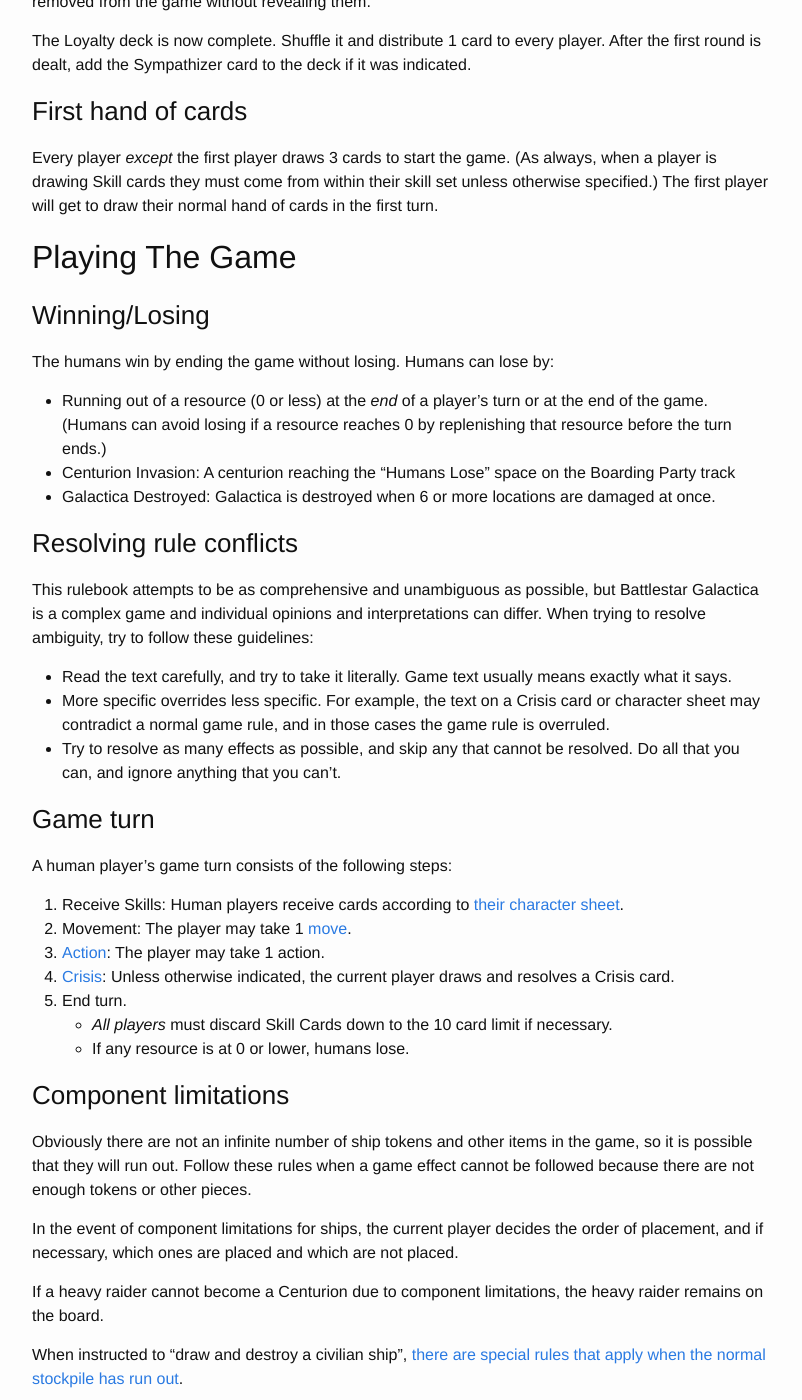
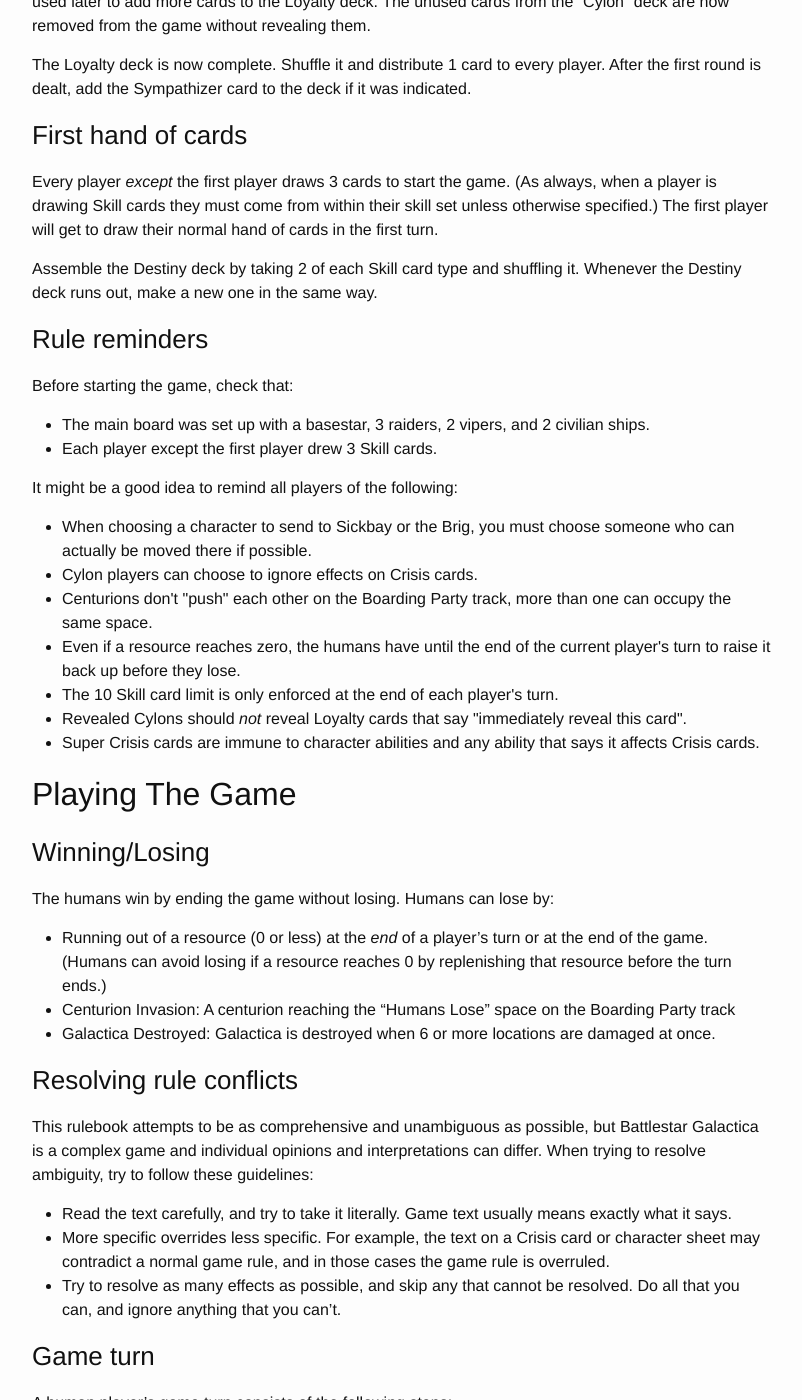
Before and after one commit to jbiatek/BSGRulebook, a Jekyll site: the page built from dynamic.md, in a window 1280 px wide and 1400 px high, scrolled down 4383 px. Shown: the whole window, without its empty margins (238-1040 px from the left). Built offline with Jekyll 4.4.1, drawn with Linux system fonts in a browser that asks for light colours; some of the changed text lies outside the part shown.

Commit message:
Added rule reminders, some other fixes

```diff
--- a/dynamic.md
+++ b/dynamic.md
@@ -256,17 +256,21 @@ When an expansion includes a "fancy" version of an existing component, such as t
 
 ### Pegasus
 
-Add the following components from the Pegasus expansion:
+To add the Pegasus expansion, first remove the existing "Investigative Committee" cards from the base game's Politics deck. Pegasus includes a new set of "Investigative Committee" cards that *don't* show the Destiny deck's cards.
+
+Put the Battlestar Pegasus board to the right of the main board so that the space for the Treachery skill card deck lines up with the other Skill card decks. <span class="nodaybreak">Put the "Cylon Locations" overlay on top of the main board's Cylon Locations.</span><span class="daybreak">Do not use the Pegasus "Cylon Locations" overlay, the Daybreak one will be used instead.</span>
+
+Next, add these components from the Pegasus expansion:
 
 - The new character sheets and tokens
 - The Battlestar Pegasus game board and Pegasus damage tokens
-- The Cylon Overlay, covering the regular Cylon Locations
-- New Skill Cards (including "Reckless" Treachery cards)
-    - This expansion includes new "Investigative Committee" cards, which *don't* show the Destiny deck's contribution. The original "Investigative Committee" cards are removed from the game when including these new ones.
+- New Skill Cards <span class="nodaybreak">(including "Reckless" Treachery cards)</span><span class="daybreak">(but do not add the Treachery cards, the ones from Daybreak will be used instead)</span>
 - New Crisis, Destination, Quorum, Super Crisis Cards, and Loyalty cards
 - The "Scar" token, which denotes a special raider
 
-To play with Cylon Leaders, also add the Cylon Leader sheets and tokens. The Cylon leader will also need the "Infiltrator" card and Agenda cards.
+<p class="cylonleader">To play with Cylon Leaders, also add the Cylon Leader sheets and tokens. The Cylon leader will also need the "Infiltrator" card and Agenda cards.</p>
+
+<p class="nocylonleader">These rules are configured for play *without* a Cylon leader.</p>
 
 </div>
 
@@ -277,7 +281,7 @@ To play with Cylon Leaders, also add the Cylon Leader sheets and tokens. The Cyl
 Add the following components from Exodus:
 
 - New character sheets and tokens
-- New Crisis, Quorum, Super Crisis, Skill, and Destination cards. Only include the "CAG Chooses" Crisis and Super Crisis cards if also playing with Cylon Fleet.
+- New Crisis, Quorum, Super Crisis, Skill, and Destination cards. <span class="nocylonfleet">Do not add Crisis and Super Crisis cards that say "CAG Chooses" on them.</span>
 - One additional nuke token next to the board. The Admiral still only receives 2 to start, but now humans may earn more through game effects.
 
 <div class="cylonfleet" markdown="1">
@@ -285,12 +289,12 @@ Add the following components from Exodus:
 In addition, follow these steps to set up the Cylon Fleet module:
 
 - Remove all Cylon attack cards from the Crisis and Super Crisis decks. Also remove the "Mining Asteroid" Destination, if present (since it uses the "Scar" Cylon attack card).
-- Add all "CAG Chooses" Crisis and Super Crisis cards to their respective decks.
--  Place the Cylon Fleet board to the left of the main board, with the Cylon Pursuit marker on the "Start" space.
--  Remove 2 regular vipers from the game, and place the 4 Mark VII vipers in the "Damaged Vipers" box.
--  Add the 4 additional Cylon raiders to the stock of Cylon raiders, for a total of 20.
--  Add the CAG title card with the other title cards for distribution later.
--  Replace the Admiral title card with the alternate version from Exodus. It changes how nukes work. <span class="newcaprica">This Admiral card is used together with the New Caprica Admiral card.</span>
+- Make sure that all Crisis and Super Crisis cards from Exodus were added, including those that say "CAG Chooses".
+- Place the Cylon Fleet board to the left of the main board, with the Cylon Pursuit marker on the "Start" space.
+- Remove 2 regular vipers from the game, and place the 4 Mark VII vipers in the "Damaged Vipers" box.
+- Add the 4 additional Cylon raiders to the stock of Cylon raiders, for a total of 20.
+- Add the CAG title card with the other title cards for distribution later.
+- Replace the Admiral title card with the alternate version from Exodus. It changes how nukes work. <span class="newcaprica">This Admiral card is used together with the New Caprica Admiral card.</span>
 </div>
 
 </div>
@@ -299,15 +303,13 @@ In addition, follow these steps to set up the Cylon Fleet module:
 
 ### Daybreak
 
-Daybreak includes 2 components: the base expansion and the Search for Home ending.
-
-To set up the base expansion,
+To add the Daybreak expansion:
 
 - Place the Colonial One overlay over Colonial One, and the Cylon Locations overlay over the Cylon Locations. This Cylon Locations overlay is the one with "Hub Destroyed" on the back. Make sure that "Colonial One Destroyed" and "Hub Destroyed" are face down.
 - Place one assault raptor in the Reserves, and the rest next to the game board with the other ships.
 - Shuffle the Mutiny deck and place it next to the board.
 - Add the new character sheets and tokens.
-- Add in the new Skill cards, including the "Mutiny" Treachery cards, which are a new type. Note that the Daybreak and Pegasus Treachery cards are *not* intended to be mixed. When playing both expansions, use the Daybreak Treachery cards and remove the Pegasus Treachery cards from the game.
+- Add in the new Skill cards, including the "Mutiny" Treachery cards, which are a new type. <span class="pegasus">Note that the Daybreak and Pegasus Treachery cards are *not* intended to be mixed. When playing both expansions, use the Daybreak Treachery cards and remove the Pegasus Treachery cards from the game. </span>
 - Give each player 1 miracle token.
 
 </div>
@@ -459,6 +461,7 @@ Deal the Cylon Leader two random Motive cards.
 
 Every player *except* the first player draws 3 cards to start the game. (As always, when a player is drawing Skill cards they must come from within their skill set unless otherwise specified.) The first player will get to draw their normal hand of cards in the first turn. <span class="cylonleader">A Cylon Leader draws 2 cards instead of 3 unless they begin the game as an Infiltrator. </span>
 
+Assemble the Destiny deck by taking 2 of each Skill card type and shuffling it. Whenever the Destiny deck runs out, make a new one in the same way.
 
 <div class="ioniannebula" markdown="1">
 ### Ionian Nebula additional setup
@@ -488,6 +491,68 @@ During the game, any player who is sent to the Brig or Sickbay must also draw a
 At distance 8, in addition to whatever the objective card says, [resolve the Trauma phase.](#trauma-phase)
 
 </div>
+
+
+### Rule reminders
+
+Before starting the game, check that:
+
+<ul>
+  <li>The main board was set up with a basestar, 3 raiders, 2 vipers, and 2 civilian ships.</li>
+  <li>Each player except the first player drew 3 Skill cards.</li>
+  <li class="treachery">2 Treachery cards were included in the Destiny deck. </li>
+  <li class="pegasus daybreak">The Pegasus Treachery cards are <em>not</em> being used, just the Daybreak ones.</li>
+  <li class="exodus">The Loyalty deck is separate from the "Not a Cylon" deck, and you know which is which!</li>
+  <li class="cylonfleet">All of the Cylon Attack cards have been removed from the Crisis and Super Crisis decks, as well as the "Mining Asteroid" destination.</li>
+</ul>
+
+It might be a good idea to remind all players of the following:
+
+<ul>
+  <li>When choosing a character to send to Sickbay or the Brig, you must choose someone who can actually be moved there if possible.</li>
+  <li>Cylon players can choose to ignore effects on Crisis cards.</li>
+  <li>Centurions don't "push" each other on the Boarding Party track, more than one can occupy the same space.</li>
+  <li>Even if a resource reaches zero, the humans have until the end of the current player's turn to raise it back up before they lose.</li>
+  <li>The 10 Skill card limit is only enforced at the end of each player's turn.</li>
+  <li>Revealed Cylons should <em>not</em> reveal Loyalty cards that say "immediately reveal this card".</li>
+  <li>Super Crisis cards are immune to character abilities and any ability that says it affects Crisis cards.</li>
+</ul>
+
+<div class="expansion" markdown="1">
+
+For these expansions, these are some of the important new rules in effect:
+
+<ul>
+  <li class="treachery">When a Cylon is revealed, they show <em>one</em> Cylon Loyalty card and pass the rest of theirs face down to the human player of their choice when the distance is 6 or less.</li>
+  <li class="treachery">The text on Treachery cards can only be used by Cylon players.</li>
+  <li class="pegasus">"Movement:" actions are actions that can be taken instead of moving <em>during the movement step of your turn</em>.</li>
+  <li class="pegasus">When Galactica is damaged, the current player may choose to damage Pegasus instead.</li>
+  <li class="exodus">When nukes are used, they are discarded rather than removed from the game. The Admiral still starts with only 2 nukes, but they can now be regained (and there's a possible third nuke token).</li>
+  <li class="cylonfleet"><a href="#activating-cylon-ships">The rules for activating Cylon ships are different</a> with the Cylon Fleet board.</li>
+  <li class="cylonfleet">Civilian ships are <em>not</em> removed from the board after a jump, and all Cylon ships move to the Cylon Fleet board instead of being removed.</li>
+  <li class="cylonfleet">When activated, a viper also has the option of escorting a civilian ship off of the board.</li>
+  <li class="allies">If you start your movement step in a location containing an ally, you must first encounter it.</li>
+  <li class="allyseasons">Whenever a player is sent to the Brig or Sickbay, or executed and revealed as a Cylon, they must draw 1 Trauma token.</li>
+  <li class="daybreak">Once-per-game abilities are no longer only once per game. Instead, they can now only be used by spending a Miracle token. Players cannot have more than 1 Miracle token at a time.</li>
+  <li class="daybreak">Mutiny cards and the Mutineer are a whole new game mechanic:
+    <ul>
+      <li class="daybreak">The Mutiny card limit is 1. Players who go over the limit are first sent to the Brig, then must discard down to the limit. Cylon players may not have or use Mutiny cards.</li>
+      <li class="daybreak">The Mutineer has a Mutiny card limit of 2 instead of 1. When the Mutineer resolves a Crisis with a "Prepare for Jump" icon, they must draw a Mutiny card.</li>
+      <li class="daybreak">If the Mutineer card is still in the Loyalty deck after the Sleeper Agent phase cards are dealt, the current player must choose a human player to deal 1 more Loyalty card to. (If it is the Mutineer card, ignore the instruction to deal them yet another Loyalty card.)</li>
+    </ul>
+  </li>
+  <li class="daybreak">Assault raptors are really more like vipers. They can't be "risked", but they can stay in space during jumps.</li>
+  <li class="newcaprica">During and after the New Caprica phase, players may not use Colonial One.</li>
+  <li class="searchforhome">The Demetrius is a new ship where Missions can be attempted. A second Mission cannot be attempted until the fleet jumps. If a Mission gains distance, that distance is added immediately. The Skill Checks on Missions are not affected by any cards or character abilities, except limits on how many cards a player can add.</li>
+  <li class="searchforhome">The Rebel Basestar is added to the game after a certain Mission is completed.</li>
+  <li>Revealed Cylon players must draw 2 cards of different types at the start of their turn.</li>
+  <li>When a Cylon uses the Caprica location, the "Prepare for Jump" icon is <em>not</em> ignored.</li>
+  <li>The hand of Quorum cards also has a 10 card limit, enforced at the end of each player's turn just like Skill cards.</li>
+  <li>Skill cards with the "Skill Check Ability" icon only take effect if they are played into a Skill check and revealed. <span class="pegasus">"Reckless" abilities only take effect if the Skill check was made Reckless by a card.</span></li>
+</ul>
+
+</div>
+
 
 ## Playing The Game
 
@@ -523,7 +588,7 @@ A human player's game turn consists of the following steps:
     </li></ul></li>
 <li><a href="#actions--abilities">Action</a>: The player may take 1 action.</li>
 <li><a href="#crisis-card-resolution">Crisis</a>: Unless otherwise indicated, the current player draws and resolves a Crisis card. </li>
-<li>End turn.
+<li>End turn. The next player clockwise will now take a turn.
     <ul><li><em>All players</em> must discard Skill Cards down to the 10 card limit if necessary. </li>
     <li>If any resource is at 0 or lower, humans lose.</li></ul></li>
 </ol>
@@ -780,14 +845,14 @@ If there are not enough tokens to place ships on the board, the current player c
 
 When these icons appear on a Crisis card, do the following:
 
-- Activate raiders: [Each Cylon raider is activated once](#activating-a-raider). If there are no raiders on the board, each basestar launches two new raiders. If there are no raiders and no basestars on the board, <span class="cylonfleet">**nothing happens on the main board**</span><span class="nocylonfleet">nothing happens</span>.
-- Launch raiders: Each basestar launches 3 raiders. If there are no basestars, <span class="cylonfleet">**nothing happens on the main board**</span><span class="nocylonfleet">nothing happens</span>.
-- Activate heavy raiders and Centurions: Follow [the procedure for activating heavy raiders and Centurions](#activating-heavy-raiders-and-centurions). If there are no basestars, centurions, or heavy raiders, <span class="cylonfleet">**nothing happens on the main board**</span><span class="nocylonfleet">nothing happens</span>.
-- Activate basestars: Each basestar [attacks Galactica](#combat-ship-attack-table). If there are no basestars, <span class="cylonfleet">**nothing happens on the main board**</span><span class="nocylonfleet">nothing happens</span>.
+- Activate raiders: [Each Cylon raider is activated once](#activating-a-raider). If there are no raiders on the board, each basestar launches two new raiders. If there are no raiders and no basestars on the board, <span class="cylonfleet">place a ship on the Cylon Fleet board</span><span class="nocylonfleet">nothing happens</span>.
+- Launch raiders: Each basestar launches 3 raiders. If there are no basestars, <span class="cylonfleet">place a ship on the Cylon Fleet board</span><span class="nocylonfleet">nothing happens</span>.
+- Activate heavy raiders and Centurions: Follow [the procedure for activating heavy raiders and Centurions](#activating-heavy-raiders-and-centurions). If there are no basestars, centurions, or heavy raiders, <span class="cylonfleet">place a ship on the Cylon Fleet board</span><span class="nocylonfleet">nothing happens</span>.
+- Activate basestars: Each basestar [attacks Galactica](#combat-ship-attack-table). If there are no basestars, <span class="cylonfleet">place a ship on the Cylon Fleet board</span><span class="nocylonfleet">nothing happens</span>.
 
 <div class="cylonfleet" markdown="1">
 
-When playing with the Cylon Fleet option, the phrase "**nothing happens on the main board**" means that something happens on the Cylon Fleet board instead:
+To place a ship on the Cylon Fleet board:
 
 1. Note the appropriate ship based on the Activate Cylon Ships icon:
     - Activate Raiders: 1 raider
@@ -824,7 +887,7 @@ When heavy raiders are activated, do *all* of the following steps:
 - Move all heavy raiders on the board one space area closer to the nearest viper launch icon
 - If there were no heavy raiders on the board to start, launch one from each basestar.
 
-When something says to "activate heavy raiders", that *always* includes Centurions as well unless otherwise stated.
+When something says to "activate heavy raiders", that *always* includes Centurions as well unless otherwise stated. If something does say to activate heavy raiders but not Centurions, skip the first step but do all of the rest.
 
 Multiple Centurions can occupy the same space at the same time, they do not "push" each other forward.
 
@@ -1570,7 +1633,7 @@ In the Exodus rulebook on page 9, the Caprica location's behavior is changed: do
 
 #### Cylon Fleet location
 
-When choosing to "activate all Cylon ships of one type", the chosen activation is [resolved exactly as it is when it appears on a Crisis card](#activating-cylon-ships), including moving Centurions if heavy raiders are activated. <span class="cylonfleet">This also includes following the Cylon Fleet board rules for when "nothing happens on the main board". </span>
+When choosing to "activate all Cylon ships of one type", the chosen activation is [resolved exactly as it is when it appears on a Crisis card](#activating-cylon-ships), including moving Centurions if heavy raiders are activated <span class="cylonfleet">and placing ships on the Cylon Fleet board</span>.
 
 The other option, "launch 2 raiders and 1 heavy raider from each basestar" does exactly that and nothing more. <span class="cylonfleet">The Cylon Fleet board is only involved if the regular piles have run out of raiders or heavy raiders, in which case they are drawn from the lowest numbered Cylon Fleet spaces as usual. Basestars on the Cylon Fleet board do *not* launch ships as a result of this action, only basestars on the main board. Since it is not an "Activate Cylon Ships" icon that is being resolved, the Pursuit track is not advanced and Cylon Fleet space areas are not moved over to the main board. </span>
 
```
Also changed, not shown: other parts of dynamic.md (+0 -2 lines).
